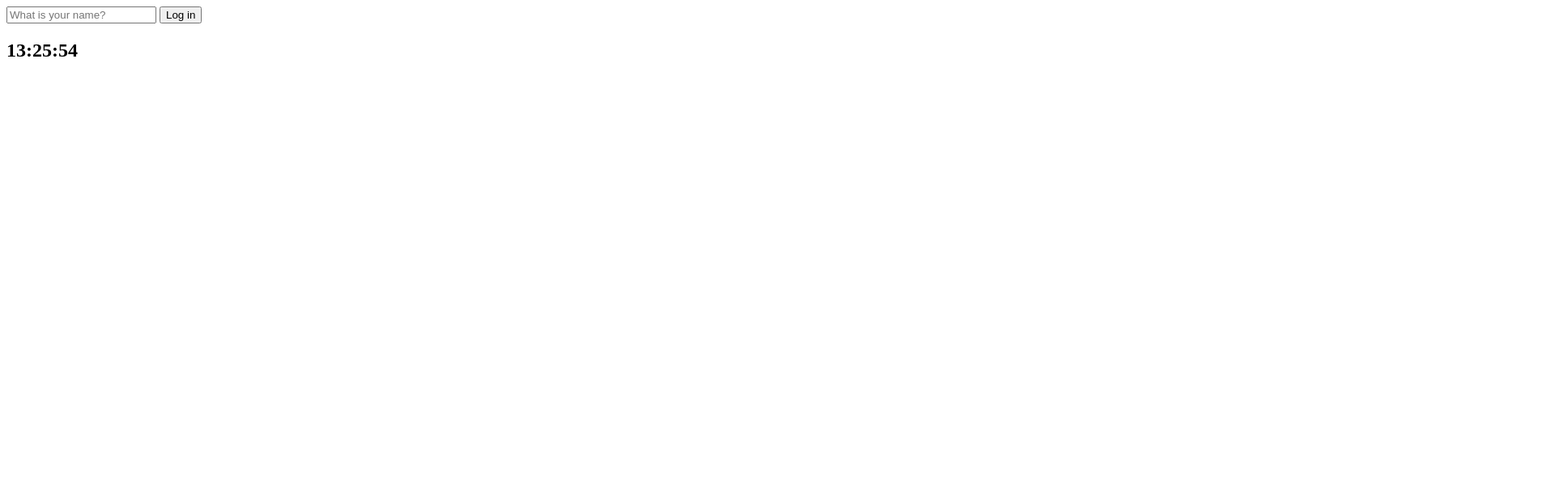
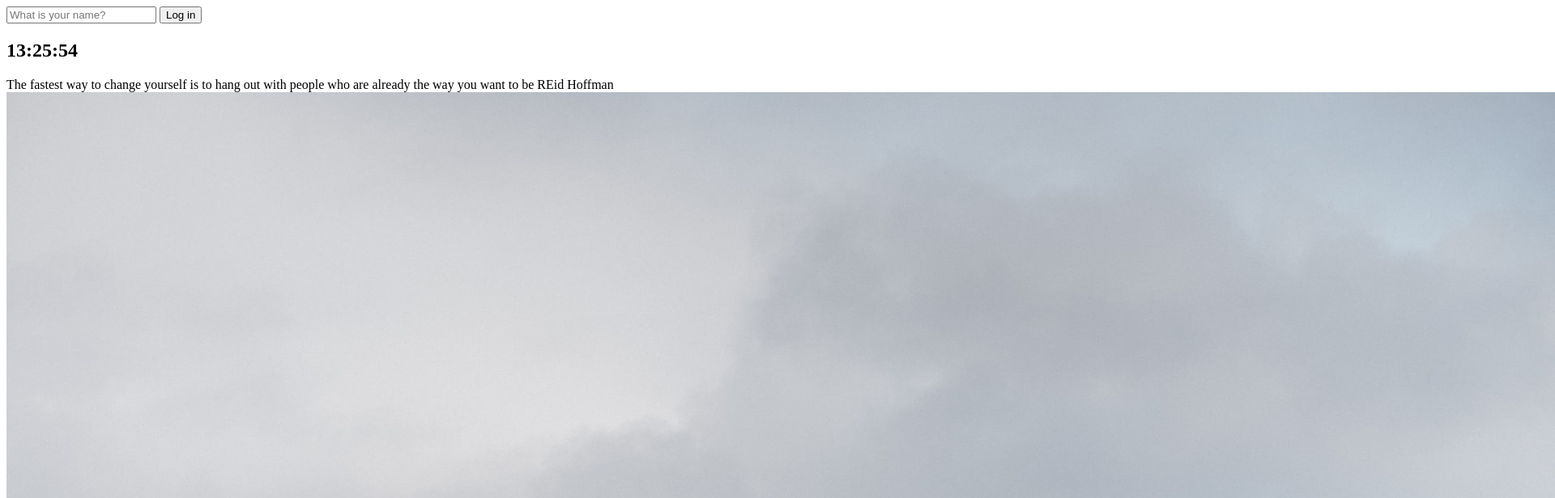
Before and after one commit to BabSangJune/Nomard_VanillaJS_Chrome, a plain HTML site: page index.html in a window 1280 px wide. Shown: the top 616 px of the page at 81% size, 1920 px wide, since content can reach past the window. Drawn offline with Linux system fonts and the light colour scheme.

Commit message:
2022.04.10_7.0

```diff
--- a/index.html
+++ b/index.html
@@ -12,7 +12,13 @@
 </form>
 <h2 id="clock">00:00</h2>
 <h1 id="greeting" class="hidden"></h1>
+<div id="quote">
+	<span></span>
+	<span></span>
+</div>
 <script src="js/greetings.js"></script>
 <script src="js/clock.js"></script>
+<script src="js/quotes.js"></script>
+<script src="js/background.js"></script>
 </body>
 </html>
--- /dev/null
+++ b/js/background.js
@@ -0,0 +1,11 @@
+const images = ["0.jpeg", "1.jpeg", "2.jpeg"];
+
+const chosenImage = images[Math.floor(Math.random() * images.length)];
+
+const bgImage = document.createElement("img");
+
+bgImage.src = `img/${chosenImage}`;
+
+console.log(bgImage)
+
+document.body.appendChild(bgImage);
--- /dev/null
+++ b/js/quotes.js
@@ -0,0 +1,51 @@
+const quotes = [
+  {
+    quote: 'I never dreamed about success, I worked for it',
+    author: 'Estee Lauder'
+  },
+  {
+    quote: 'Do not try to be original, just try to be good.',
+    author: 'Paul Rand'
+  },
+  {
+    quote: 'Do not be afraid to give up the good to go for the great',
+    author: 'John D. Rockefeller'
+  },
+  {
+    quote: 'If you cannot fly then run. If you cannot run, then walk. And if you cannot walk, then crawl, but whatever you do, you have to keep moving forward.',
+    author: 'Martin Luther King Jr.'
+  },
+  {
+    quote: 'Our greatest weakness lies in giving up. The most certain way to succeed is always to try just one more time.',
+    author: 'Thomas Edison'
+  },
+  {
+    quote: 'The fastest way to change yourself is to hang out with people who are already the way you want to be',
+    author: 'REid Hoffman'
+  },
+  {
+    quote: 'Money is like gasoline during a road trip. You do not want to run out of gas on your trip, but you are not doing a tour of gas stations',
+    author: 'Tim O Reilly'
+  },
+  {
+    quote: 'Some people dream of success, while other people get up every morning and make it happen',
+    author: 'Wayne Huizenga'
+  },
+  {
+    quote: 'The only thing worse than starting something and falling.. is not starting something',
+    author: 'SEth Godin'
+  },
+  {
+    quote: 'If you really want to do something, you will find a way. If you do not, you will find an excuse.',
+    author: 'Jim Rohn'
+  },
+];
+
+const quote = document.querySelector("#quote span:first-child");
+const author = document.querySelector("#quote span:last-child");
+
+console.log(quotes[Math.floor(Math.random() * 10)])
+const todaysQuote = quotes[Math.floor(Math.random() * quotes.length)]
+
+quote.innerText = todaysQuote.quote;
+author.innerText = todaysQuote.author;
```
Also changed, not shown: img/0.jpeg (added), img/1.jpeg (added), img/2.jpeg (added).
